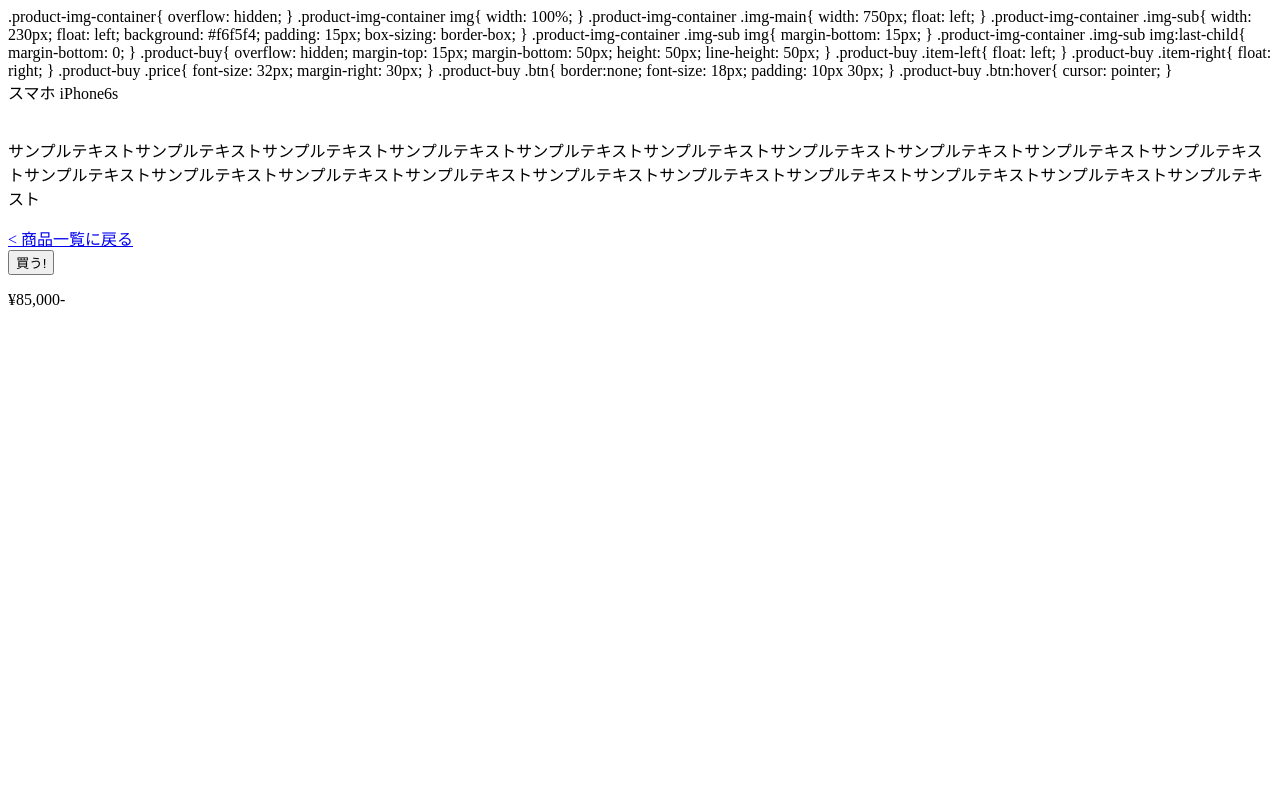
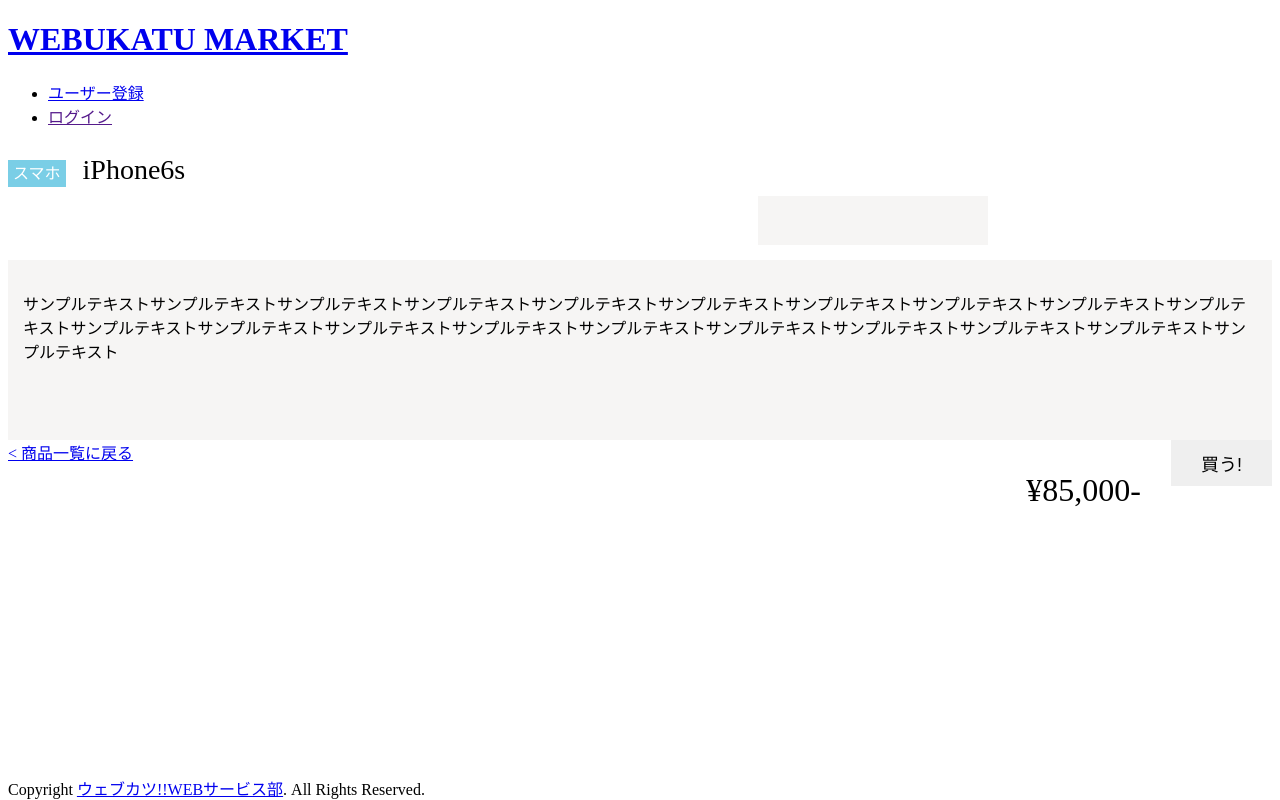
Before and after one commit to webhanachan/webhanachan.github.io, a plain HTML site: page login.html in a window 1280 px wide. Drawn offline with nearby package versions, Linux system fonts and the light colour scheme.

Commit message:
Update login.html

```diff
--- a/login.html
+++ b/login.html
@@ -1,4 +1,23 @@
+<!DOCTYPE html>
+<html lang="ja">
 
+  <head>
+    <meta charset="utf-8">
+    <title>商品詳細 | WEBUKATU MARKET</title>
+    <link rel="stylesheet" type="text/css" href="style.css">
+      <link href='http://fonts.googleapis.com/css?family=Montserrat:400,700' rel='stylesheet' type='text/css'>
+      <style>
+          .badge{
+              padding: 5px;
+              color: white;
+              background: #7acee6;
+              margin-right: 10px;
+              font-size: 16px;
+          }
+          #main .title{
+              font-size: 28px;
+              padding: 10px 0;
+          }
           .product-img-container{
               overflow: hidden;
           }
@@ -22,6 +41,12 @@
           .product-img-container .img-sub img:last-child{
               margin-bottom: 0;
           }
+          .product-detail{
+              background: #f6f5f4;
+              padding: 15px;
+              margin-top: 15px;
+              min-height: 150px;
+          }
           .product-buy{
               overflow: hidden;
               margin-top: 15px;
@@ -43,12 +68,28 @@
               border:none;
               font-size: 18px;
               padding: 10px 30px;
+
           }
           .product-buy .btn:hover{
               cursor: pointer;
           }
+      </style>
+  </head>
 
+  <body class="page-productDetail page-1colum">
 
+    <!-- メニュー -->
+    <header>
+      <div class="site-width">
+        <h1><a href="index.html">WEBUKATU MARKET</a></h1>
+        <nav id="top-nav">
+          <ul>
+            <li><a href="signup.html" class="btn btn-primary">ユーザー登録</a></li>
+            <li><a href="">ログイン</a></li>
+          </ul>
+        </nav>
+      </div>
+    </header>
 
     <!-- メインコンテンツ -->
     <div id="contents" class="site-width">
@@ -90,3 +131,20 @@
       </section>
 
     </div>
+
+    <!-- footer -->
+    <footer id="footer">
+      Copyright <a href="http://webukatu.com/">ウェブカツ!!WEBサービス部</a>. All Rights Reserved.
+    </footer>
+
+    <script src="js/vendor/jquery-2.2.2.min.js"></script>
+    <script>
+      $(function(){
+        var $ftr = $('#footer');
+        if( window.innerHeight > $ftr.offset().top + $ftr.outerHeight() ){
+          $ftr.attr({'style': 'position:fixed; top:' + (window.innerHeight - $ftr.outerHeight()) +'px;' });
+        }
+      });
+    </script>
+  </body>
+</html>
```
Lines whose indentation alone changed are shown as unchanged.
